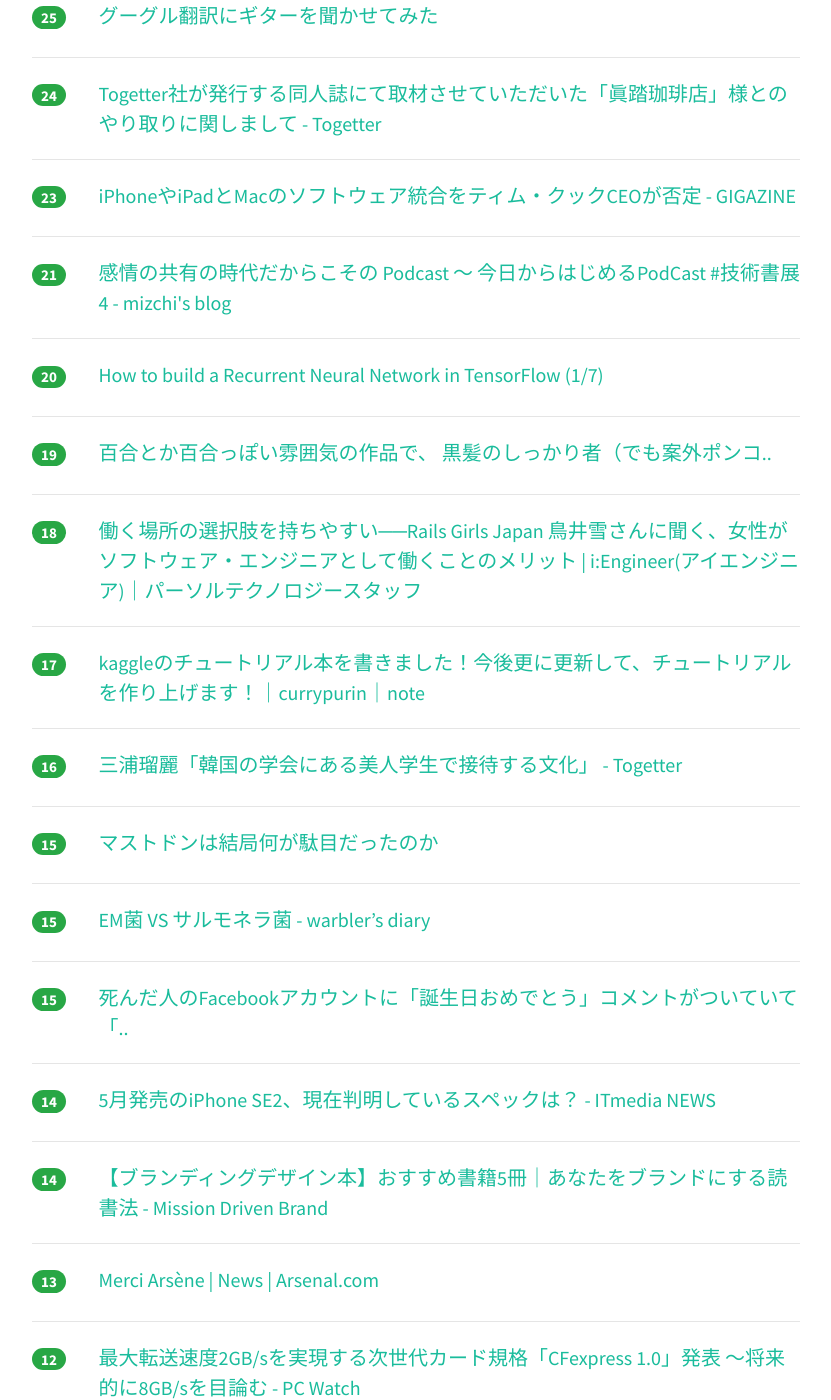
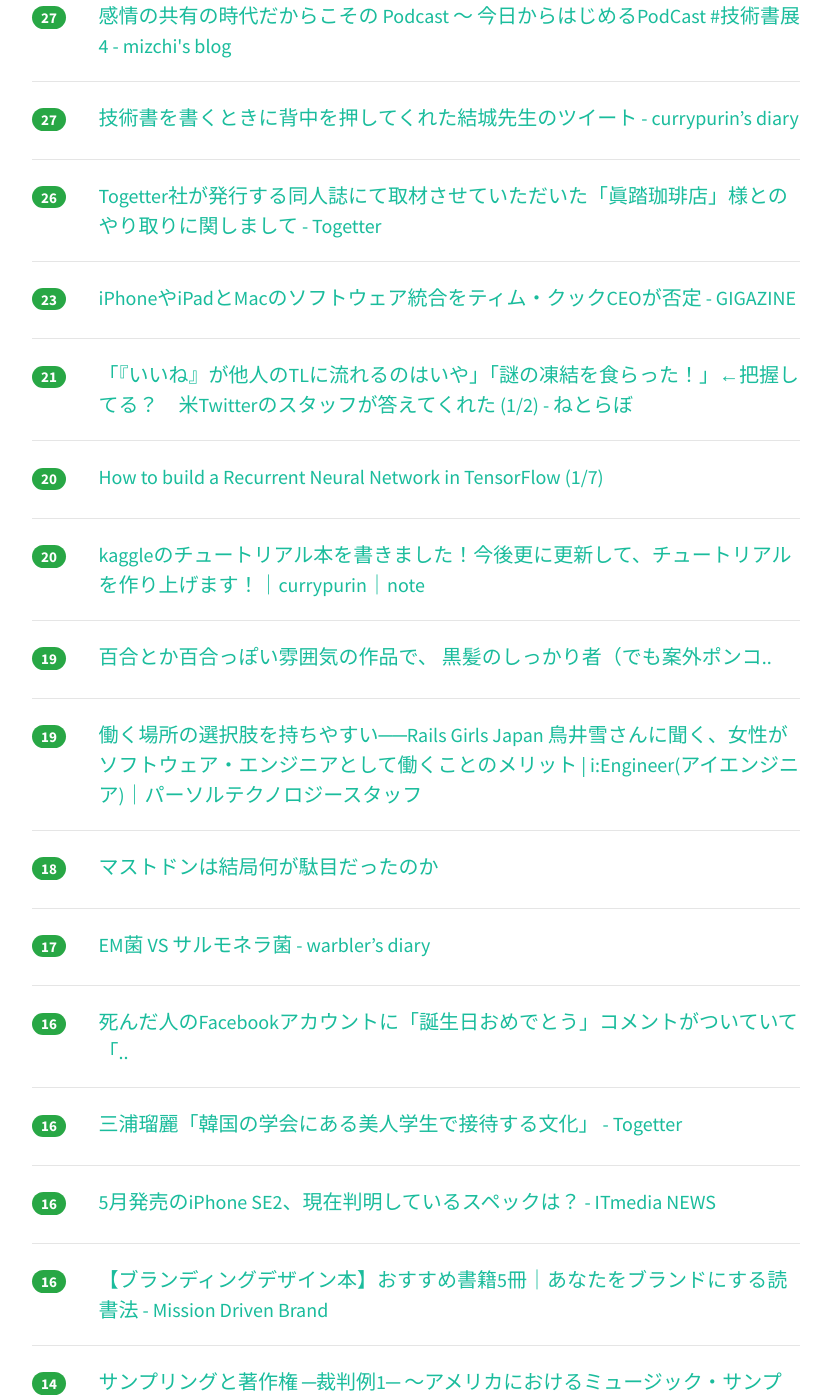
Before and after one commit to yatta47/hatena-matome-site, a Jekyll site: the page built from _posts/2018-04-21-hatena.md, in a window 1280 px wide and 1400 px high, scrolled down 1245 px. Shown: the whole window, without its empty margins (224-1055 px from the left). Built offline with Jekyll 4.4.1, drawn with Linux system fonts in a browser that asks for light colours; nearby versions of some CDN libraries; some of the changed text lies outside the part shown.

Commit message:
Updated 2018-04-21

```diff
--- a/_posts/2018-04-21-hatena.md
+++ b/_posts/2018-04-21-hatena.md
@@ -1,19 +1,24 @@
 ---
 layout: post
 title:  "2018-04-21 はてぶIT"
-date:   2018-04-21 12:02:04
+date:   2018-04-21 13:01:12
 tags: [it-hotentry]
 ---
 32 件のデータあり
 
 <hr><div class="row">
-<div class="col-1"><span class="badge badge-pill badge-success h2">123</span></div>
+<div class="col-1"><span class="badge badge-pill badge-success h2">135</span></div>
 <div class="col-11"><a href='http://www.bbc.com/news/world-europe-43841194' target='_blank'>Swedish DJ Avicii dies at 28 - BBC News</a></div>
 </div>
 <hr>
 <div class="row">
-<div class="col-1"><span class="badge badge-pill badge-success h2">57</span></div>
+<div class="col-1"><span class="badge badge-pill badge-success h2">82</span></div>
 <div class="col-11"><a href='https://www.slideshare.net/YoshidaShingo/thefuturewillbeserverless' target='_blank'>Kubernetesのない世界 すべてがサーバーレスになる</a></div>
+</div>
+<hr>
+<div class="row">
+<div class="col-1"><span class="badge badge-pill badge-success h2">50</span></div>
+<div class="col-11"><a href='http://twitter.com/kazuo_ishikawa/status/987216826722496512' target='_blank'>石川和男（政策アナリスト）さんのツイート: "【内閣支持率 54.6%】 新聞社・テレビ局の世論調査結果とは、かなり違う結果が出ている。 皆さんは、新聞社・テレビ局とネットのどちらの結</a></div>
 </div>
 <hr>
 <div class="row">
@@ -22,17 +27,22 @@ tags: [it-hotentry]
 </div>
 <hr>
 <div class="row">
-<div class="col-1"><span class="badge badge-pill badge-success h2">36</span></div>
-<div class="col-11"><a href='http://twitter.com/kazuo_ishikawa/status/987216826722496512' target='_blank'>石川和男（政策アナリスト）さんのツイート: "【内閣支持率 54.6%】 新聞社・テレビ局の世論調査結果とは、かなり違う結果が出ている。 皆さんは、新聞社・テレビ局とネットのどちらの結</a></div>
+<div class="col-1"><span class="badge badge-pill badge-success h2">44</span></div>
+<div class="col-11"><a href='https://anond.hatelabo.jp/20180421093412' target='_blank'>グーグル翻訳にギターを聞かせてみた</a></div>
 </div>
 <hr>
 <div class="row">
-<div class="col-1"><span class="badge badge-pill badge-success h2">33</span></div>
+<div class="col-1"><span class="badge badge-pill badge-success h2">38</span></div>
+<div class="col-11"><a href='https://speakerdeck.com/sota1235/javascriptyunitutotesutofalseli-xiang-toxian-shi' target='_blank'>JavaScriptユニットテストの理想と現実 // Speaker Deck</a></div>
+</div>
+<hr>
+<div class="row">
+<div class="col-1"><span class="badge badge-pill badge-success h2">35</span></div>
 <div class="col-11"><a href='https://codezine.jp/article/detail/10765' target='_blank'>データを扱う開発者なら統計学の知識は大きな強みに～Pythonを使って基礎から学ぶ：CodeZine（コードジン）</a></div>
 </div>
 <hr>
 <div class="row">
-<div class="col-1"><span class="badge badge-pill badge-success h2">30</span></div>
+<div class="col-1"><span class="badge badge-pill badge-success h2">35</span></div>
 <div class="col-11"><a href='http://p2ptk.org/copyright/882' target='_blank'>Cloudflare、海賊版アニメサイトへのサービス提供を突如停止 – P2Pとかその辺のお話R</a></div>
 </div>
 <hr>
@@ -43,21 +53,16 @@ tags: [it-hotentry]
 <hr>
 <div class="row">
 <div class="col-1"><span class="badge badge-pill badge-success h2">27</span></div>
+<div class="col-11"><a href='http://mizchi.hatenablog.com/entry/2018/04/20/230636' target='_blank'>感情の共有の時代だからこその Podcast 〜 今日からはじめるPodCast #技術書展4 - mizchi's blog</a></div>
+</div>
+<hr>
+<div class="row">
+<div class="col-1"><span class="badge badge-pill badge-success h2">27</span></div>
 <div class="col-11"><a href='http://www.currypurin.com/entry/2018/04/21/002224' target='_blank'>技術書を書くときに背中を押してくれた結城先生のツイート - currypurin’s diary</a></div>
 </div>
 <hr>
 <div class="row">
-<div class="col-1"><span class="badge badge-pill badge-success h2">25</span></div>
-<div class="col-11"><a href='https://speakerdeck.com/sota1235/javascriptyunitutotesutofalseli-xiang-toxian-shi' target='_blank'>JavaScriptユニットテストの理想と現実 // Speaker Deck</a></div>
-</div>
-<hr>
-<div class="row">
-<div class="col-1"><span class="badge badge-pill badge-success h2">25</span></div>
-<div class="col-11"><a href='https://anond.hatelabo.jp/20180421093412' target='_blank'>グーグル翻訳にギターを聞かせてみた</a></div>
-</div>
-<hr>
-<div class="row">
-<div class="col-1"><span class="badge badge-pill badge-success h2">24</span></div>
+<div class="col-1"><span class="badge badge-pill badge-success h2">26</span></div>
 <div class="col-11"><a href='https://togetter.com/li/1219892' target='_blank'>Togetter社が発行する同人誌にて取材させていただいた「眞踏珈琲店」様とのやり取りに関しまして - Togetter</a></div>
 </div>
 <hr>
@@ -68,7 +73,7 @@ tags: [it-hotentry]
 <hr>
 <div class="row">
 <div class="col-1"><span class="badge badge-pill badge-success h2">21</span></div>
-<div class="col-11"><a href='http://mizchi.hatenablog.com/entry/2018/04/20/230636' target='_blank'>感情の共有の時代だからこその Podcast 〜 今日からはじめるPodCast #技術書展4 - mizchi's blog</a></div>
+<div class="col-11"><a href='http://nlab.itmedia.co.jp/nl/articles/1804/21/news006.html' target='_blank'>「『いいね』が他人のTLに流れるのはいや」「謎の凍結を食らった！」←把握してる？　米Twitterのスタッフが答えてくれた (1/2) - ねとらぼ</a></div>
 </div>
 <hr>
 <div class="row">
@@ -77,18 +82,33 @@ tags: [it-hotentry]
 </div>
 <hr>
 <div class="row">
+<div class="col-1"><span class="badge badge-pill badge-success h2">20</span></div>
+<div class="col-11"><a href='https://note.mu/currypurin/n/nf390914c721e' target='_blank'>kaggleのチュートリアル本を書きました！今後更に更新して、チュートリアルを作り上げます！｜currypurin｜note</a></div>
+</div>
+<hr>
+<div class="row">
 <div class="col-1"><span class="badge badge-pill badge-success h2">19</span></div>
 <div class="col-11"><a href='https://anond.hatelabo.jp/20180417093102' target='_blank'>百合とか百合っぽい雰囲気の作品で、 黒髪のしっかり者（でも案外ポンコ..</a></div>
 </div>
 <hr>
 <div class="row">
-<div class="col-1"><span class="badge badge-pill badge-success h2">18</span></div>
+<div class="col-1"><span class="badge badge-pill badge-success h2">19</span></div>
 <div class="col-11"><a href='https://persol-tech-s.co.jp/i-engineer/human/railsgirls' target='_blank'>働く場所の選択肢を持ちやすい──Rails Girls Japan 鳥井雪さんに聞く、女性がソフトウェア・エンジニアとして働くことのメリット | i:Engineer(アイエンジニア)｜パーソルテクノロジースタッフ</a></div>
 </div>
 <hr>
 <div class="row">
+<div class="col-1"><span class="badge badge-pill badge-success h2">18</span></div>
+<div class="col-11"><a href='https://anond.hatelabo.jp/20180419183039' target='_blank'>マストドンは結局何が駄目だったのか</a></div>
+</div>
+<hr>
+<div class="row">
 <div class="col-1"><span class="badge badge-pill badge-success h2">17</span></div>
-<div class="col-11"><a href='https://note.mu/currypurin/n/nf390914c721e' target='_blank'>kaggleのチュートリアル本を書きました！今後更に更新して、チュートリアルを作り上げます！｜currypurin｜note</a></div>
+<div class="col-11"><a href='http://warbler.hatenablog.com/entry/2018/04/20/160007' target='_blank'>EM菌 VS サルモネラ菌 - warbler’s diary</a></div>
+</div>
+<hr>
+<div class="row">
+<div class="col-1"><span class="badge badge-pill badge-success h2">16</span></div>
+<div class="col-11"><a href='https://anond.hatelabo.jp/20180420134142' target='_blank'>死んだ人のFacebookアカウントに「誕生日おめでとう」コメントがついていて「..</a></div>
 </div>
 <hr>
 <div class="row">
@@ -97,28 +117,18 @@ tags: [it-hotentry]
 </div>
 <hr>
 <div class="row">
-<div class="col-1"><span class="badge badge-pill badge-success h2">15</span></div>
-<div class="col-11"><a href='https://anond.hatelabo.jp/20180419183039' target='_blank'>マストドンは結局何が駄目だったのか</a></div>
+<div class="col-1"><span class="badge badge-pill badge-success h2">16</span></div>
+<div class="col-11"><a href='http://www.itmedia.co.jp/news/articles/1804/20/news128.html' target='_blank'>5月発売のiPhone SE2、現在判明しているスペックは？ - ITmedia NEWS</a></div>
 </div>
 <hr>
 <div class="row">
-<div class="col-1"><span class="badge badge-pill badge-success h2">15</span></div>
-<div class="col-11"><a href='http://warbler.hatenablog.com/entry/2018/04/20/160007' target='_blank'>EM菌 VS サルモネラ菌 - warbler’s diary</a></div>
-</div>
-<hr>
-<div class="row">
-<div class="col-1"><span class="badge badge-pill badge-success h2">15</span></div>
-<div class="col-11"><a href='https://anond.hatelabo.jp/20180420134142' target='_blank'>死んだ人のFacebookアカウントに「誕生日おめでとう」コメントがついていて「..</a></div>
+<div class="col-1"><span class="badge badge-pill badge-success h2">16</span></div>
+<div class="col-11"><a href='http://www.missiondrivenbrand.jp/entry/kaitai_brandingdesignbook' target='_blank'>【ブランディングデザイン本】おすすめ書籍5冊｜あなたをブランドにする読書法 - Mission Driven Brand</a></div>
 </div>
 <hr>
 <div class="row">
 <div class="col-1"><span class="badge badge-pill badge-success h2">14</span></div>
-<div class="col-11"><a href='http://www.itmedia.co.jp/news/articles/1804/20/news128.html' target='_blank'>5月発売のiPhone SE2、現在判明しているスペックは？ - ITmedia NEWS</a></div>
-</div>
-<hr>
-<div class="row">
-<div class="col-1"><span class="badge badge-pill badge-success h2">14</span></div>
-<div class="col-11"><a href='http://www.missiondrivenbrand.jp/entry/kaitai_brandingdesignbook' target='_blank'>【ブランディングデザイン本】おすすめ書籍5冊｜あなたをブランドにする読書法 - Mission Driven Brand</a></div>
+<div class="col-11"><a href='https://webtan.impress.co.jp/e/2018/04/19/28398' target='_blank'>サンプリングと著作権 ─裁判例1─ ～アメリカにおけるミュージック・サンプリング事件とは？ | よくわかる音楽著作権ビジネス【Web担特別掲載版】 | Web担当者Forum</a></div>
 </div>
 <hr>
 <div class="row">
@@ -127,8 +137,13 @@ tags: [it-hotentry]
 </div>
 <hr>
 <div class="row">
-<div class="col-1"><span class="badge badge-pill badge-success h2">12</span></div>
+<div class="col-1"><span class="badge badge-pill badge-success h2">13</span></div>
 <div class="col-11"><a href='https://pc.watch.impress.co.jp/docs/news/1118275.html' target='_blank'>最大転送速度2GB/sを実現する次世代カード規格「CFexpress 1.0」発表 ～将来的に8GB/sを目論む - PC Watch</a></div>
+</div>
+<hr>
+<div class="row">
+<div class="col-1"><span class="badge badge-pill badge-success h2">13</span></div>
+<div class="col-11"><a href='http://www.itmedia.co.jp/pcuser/articles/1804/20/news122.html' target='_blank'>“地味子”じゃなかった第2世代Ryzen　ベンチマークテストで徹底検証 (1/3) - ITmedia PC USER</a></div>
 </div>
 <hr>
 <div class="row">
@@ -138,12 +153,7 @@ tags: [it-hotentry]
 <hr>
 <div class="row">
 <div class="col-1"><span class="badge badge-pill badge-success h2">12</span></div>
-<div class="col-11"><a href='https://webtan.impress.co.jp/e/2018/04/19/28398' target='_blank'>サンプリングと著作権 ─裁判例1─ ～アメリカにおけるミュージック・サンプリング事件とは？ | よくわかる音楽著作権ビジネス【Web担特別掲載版】 | Web担当者Forum</a></div>
-</div>
-<hr>
-<div class="row">
-<div class="col-1"><span class="badge badge-pill badge-success h2">12</span></div>
-<div class="col-11"><a href='http://www.itmedia.co.jp/pcuser/articles/1804/20/news122.html' target='_blank'>“地味子”じゃなかった第2世代Ryzen　ベンチマークテストで徹底検証 (1/3) - ITmedia PC USER</a></div>
+<div class="col-11"><a href='https://anond.hatelabo.jp/20180421080126' target='_blank'>ブコメ見るの楽しい</a></div>
 </div>
 <hr>
 <div class="row">
@@ -153,16 +163,6 @@ tags: [it-hotentry]
 <hr>
 <div class="row">
 <div class="col-1"><span class="badge badge-pill badge-success h2">8</span></div>
-<div class="col-11"><a href='https://anond.hatelabo.jp/20180421080126' target='_blank'>ブコメ見るの楽しい</a></div>
-</div>
-<hr>
-<div class="row">
-<div class="col-1"><span class="badge badge-pill badge-success h2">8</span></div>
-<div class="col-11"><a href='http://nlab.itmedia.co.jp/nl/articles/1804/21/news006.html' target='_blank'>「『いいね』が他人のTLに流れるのはいや」「謎の凍結を食らった！」←把握してる？　米Twitterのスタッフが答えてくれた (1/2) - ねとらぼ</a></div>
-</div>
-<hr>
-<div class="row">
-<div class="col-1"><span class="badge badge-pill badge-success h2">7</span></div>
 <div class="col-11"><a href='http://blog.domesoccer.jp/archives/60101507.html' target='_blank'>ヴァンフォーレ甲府の「特任チームドクター」にブラック・ジャック！手塚治虫生誕90周年企画の一環としてコラボ決定 : ドメサカブログ</a></div>
 </div>
 <hr>
```
